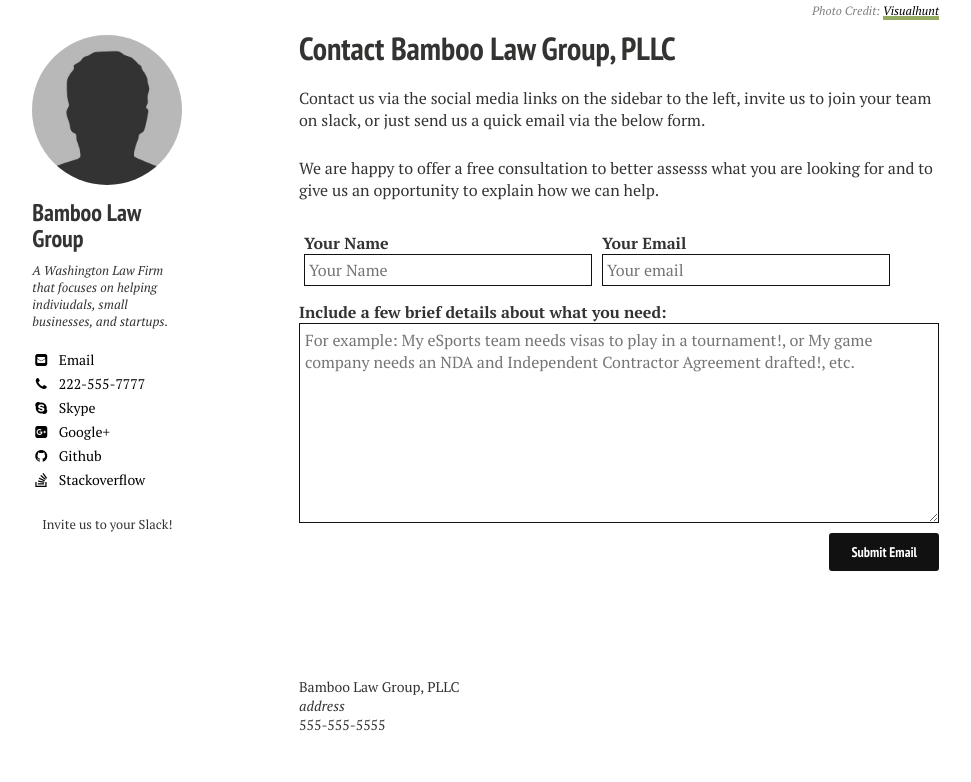
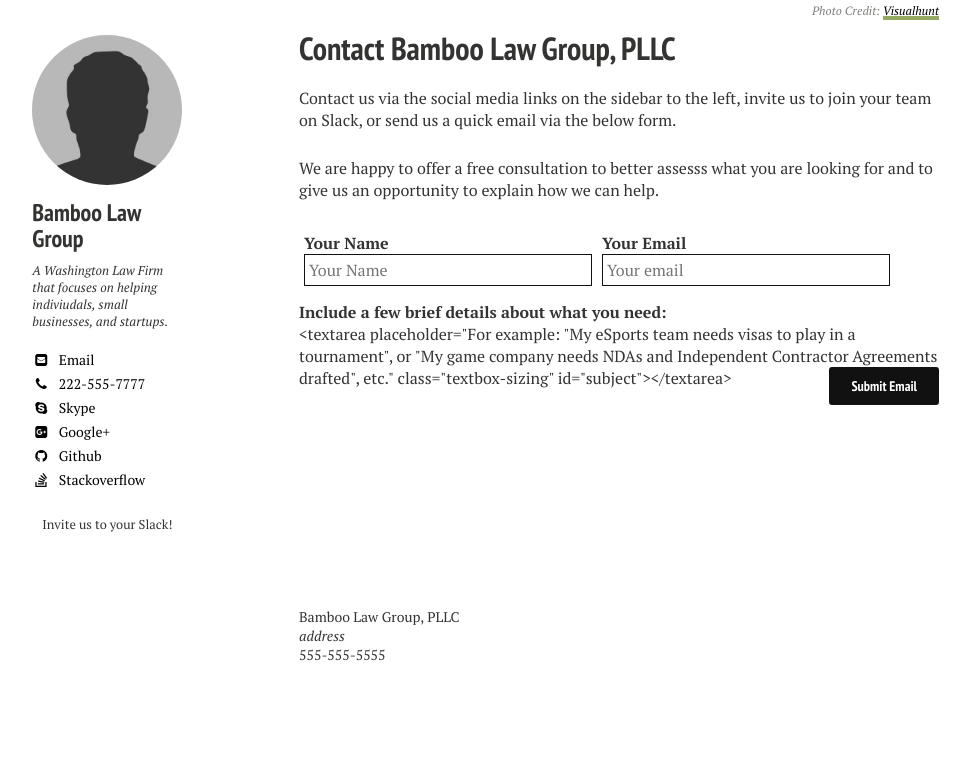
Before and after one commit to nerdyfergy/blg-site-mm3, a Jekyll site: the page built from contact/index.md, in a window 1280 px wide. Shown: the part 560-1342 px from the top of the page, without its empty margins (21-992 px from the left). Built offline with Jekyll 4.4.1, drawn with Linux system fonts in a browser that asks for light colours; after the commit the page ends 1272 px from its top, so only the background shows below that.

Commit message:
Update index.md

```diff
--- a/contact/index.md
+++ b/contact/index.md
@@ -9,7 +9,7 @@ image:
   credit: Visualhunt
   creditlink: http://visualhunt.com/
 ---
-Contact us via the social media links on the sidebar to the left, invite us to join your team on slack, or just send us a quick email via the below form.
+Contact us via the social media links on the sidebar to the left, invite us to join your team on Slack, or send us a quick email via the below form.
 
 
 We are happy to offer a free consultation to better assesss what you are looking for and to give us an opportunity to explain how we can help.
@@ -26,6 +26,6 @@ We are happy to offer a free consultation to better assesss what you are looking
   <input type="hidden" name="_next" value="//site.io/thanks.html" />
   <input type="hidden" name="_subject" value="New submission!" class="fifty"/>
   <label for="subject"> Include a few brief details about what you need: </label>
-  <textarea placeholder="For example: My eSports team needs visas to play in a tournament!, or My game company needs an NDA and Independent Contractor Agreement drafted!, etc." class="textbox-sizing" id="subject"></textarea>
+  <textarea placeholder="For example: "My eSports team needs visas to play in a tournament", or "My game company needs NDAs and Independent Contractor Agreements drafted", etc." class="textbox-sizing" id="subject"></textarea>
   <input type="submit" value="Submit Email" class="btn halvsies">
 </form>
```
